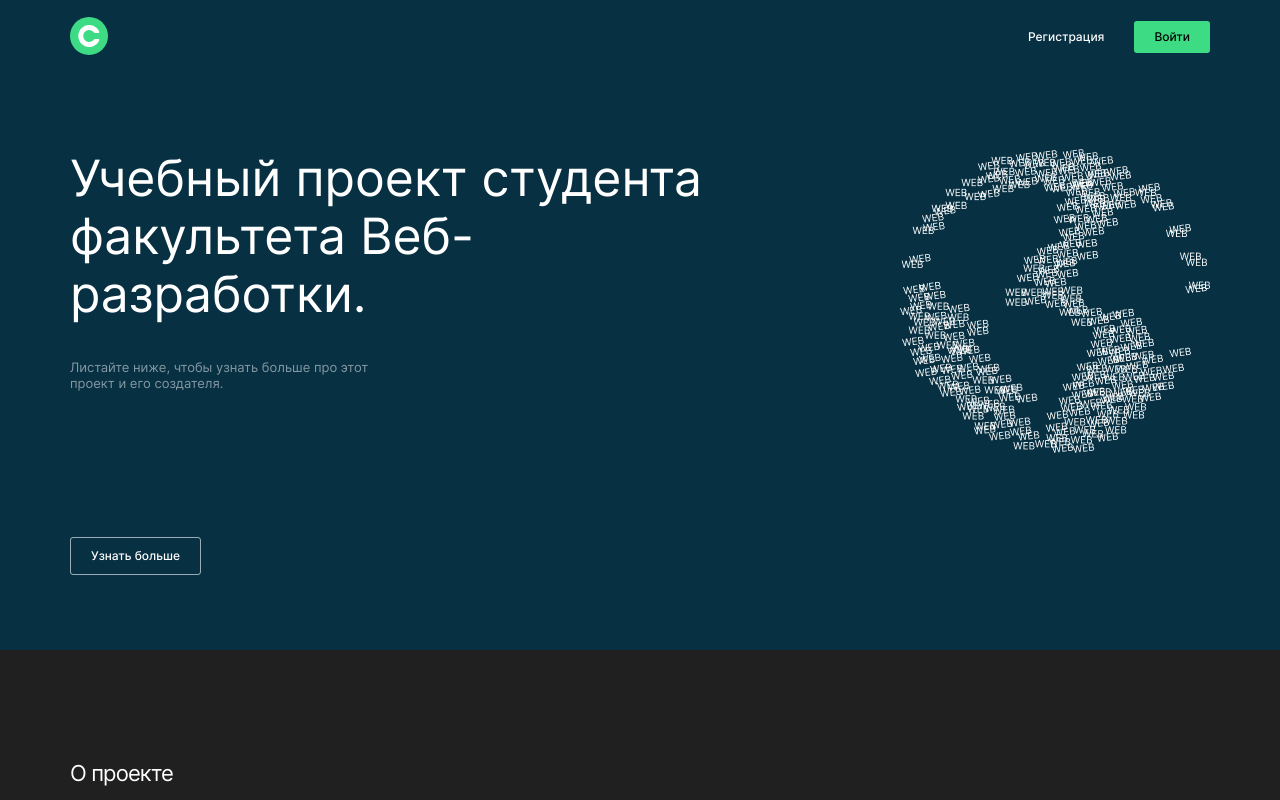
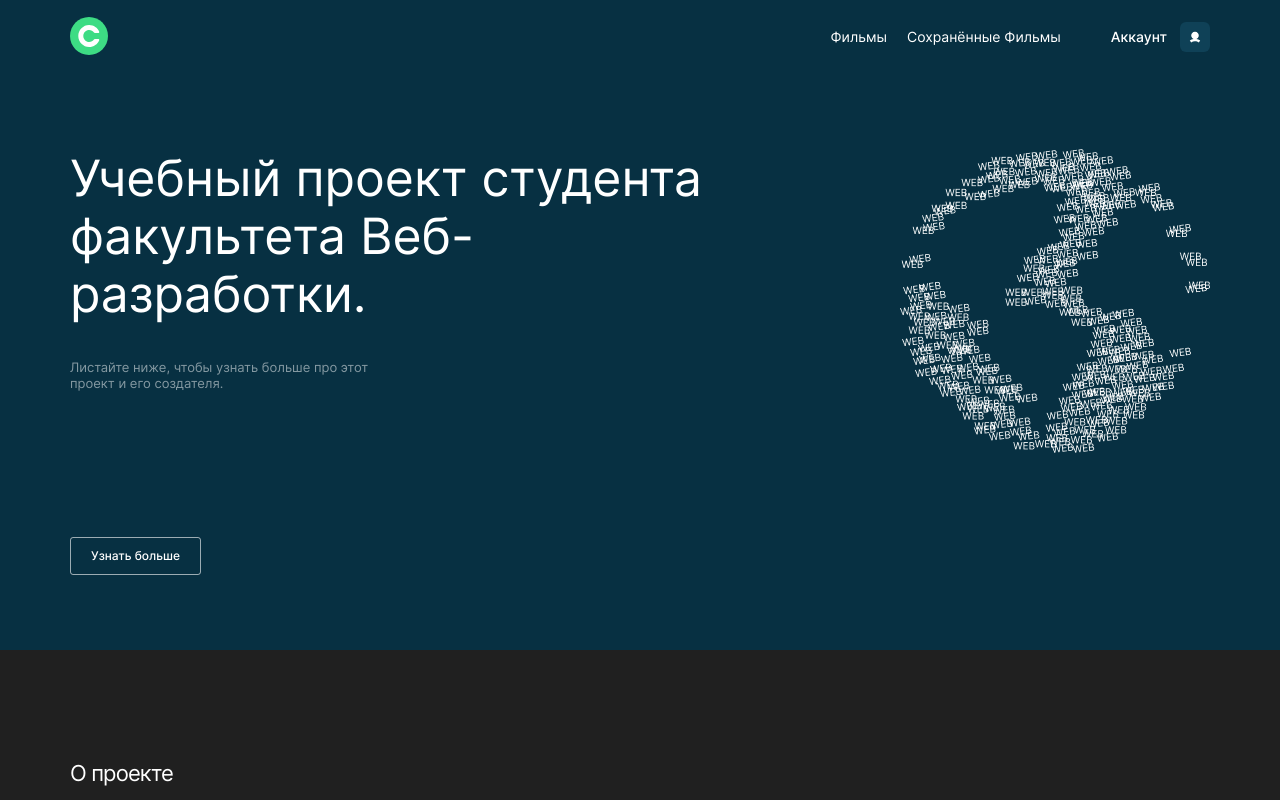
Before and after one commit to maxlivi1/movies-explorer-frontend, a React (Create React App) app: page / in a window 1280 px wide. Shown: the top 800 px of the page. Built offline with nearby package versions, Linux system fonts and the light colour scheme.

Commit message:
feat: рализовать routes

```diff
--- a/src/components/404/NotFound.jsx
+++ b/src/components/404/NotFound.jsx
@@ -1,11 +1,13 @@
+import { Link } from "react-router-dom";
 import "./NotFound.css";
+import { ROUTES } from "../../utils/constants";
 
 export default function NotFound() {
   return (
     <div className="not-found">
       <h1 className="not-found__title">404</h1>
       <p className="not-found__text">Страница не найдена</p>
-      <a className="not-found__home" href="#">Назад</a>
+      <Link to={ROUTES.main} className="not-found__home">Назад</Link>
     </div>
   )
 }
--- a/src/components/app/App.jsx
+++ b/src/components/app/App.jsx
@@ -1,15 +1,21 @@
 import { useState } from "react";
+import { Route, Routes } from "react-router-dom";
+import { ROUTES } from "../../utils/constants";
 import Footer from "../footer/Footer";
 import Header from "../header/Header";
 import Main from "../main/Main";
+import NotFound from "../404/NotFound";
 import "./App.css";
 
 export default function App() {
-  const [loggedIn, setLoggedIn] = useState(false);
+  const [loggedIn, setLoggedIn] = useState(true);
   return (
     <div className="app">
       <Header loggedIn={loggedIn} />
-      <Main />
+      <Routes>
+        <Route path={ROUTES.main} element={<Main />} />
+        <Route path={ROUTES.notFound} element={<NotFound />} />
+      </Routes>
       <Footer />
     </div>
   );
--- a/src/components/footer/Footer.jsx
+++ b/src/components/footer/Footer.jsx
@@ -1,7 +1,16 @@
 import "./Footer.css";
+import { useLocation } from "react-router-dom";
+import { ROUTES } from "../../utils/constants";
 
 export default function Footer() {
+  const location = useLocation();
+  const pathname = location.pathname;
+  const isVisible =
+    pathname === ROUTES.main ||
+    pathname === ROUTES.movies ||
+    pathname === ROUTES.savedMovies;
   return (
+    isVisible && (
       <footer className="footer">
         <div className="footer__title">
           Учебный проект Яндекс.Практикум х BeatFilm.
@@ -13,8 +22,8 @@ export default function Footer() {
               <a
                 className="footer__link"
                 href="https://practicum.yandex.ru/"
-              noopener
                 target={"_blank"}
+                rel="noreferrer"
               >
                 Яндекс.Практикум
               </a>
@@ -23,8 +32,8 @@ export default function Footer() {
               <a
                 className="footer__link"
                 href="https://github.com/MaxLiVi1"
-              noopener
                 target={"_blank"}
+                rel="noreferrer"
               >
                 Github
               </a>
@@ -32,5 +41,6 @@ export default function Footer() {
           </ul>
         </div>
       </footer>
+    )
   );
 }
--- a/src/components/header/Header.css
+++ b/src/components/header/Header.css
@@ -9,3 +9,7 @@
   min-height: 74px;
   background-color: rgba(7, 48, 66, 1);
 }
+
+.header_place_main {
+  background-color: rgba(32, 32, 32, 1);
+}
--- a/src/components/header/Header.jsx
+++ b/src/components/header/Header.jsx
@@ -2,13 +2,25 @@ import Logo from "./logo/Logo";
 import "./Header.css";
 import AccountButton from "./account_button/AccountButton";
 import Navigation from "./navigation/Navigation";
+import { useLocation } from "react-router-dom";
+import { ROUTES } from "../../utils/constants";
 
 export default function Header({ loggedIn }) {
+  const location = useLocation();
+  const pathname = location.pathname;
+  const isVisible =
+    pathname === ROUTES.main ||
+    pathname === ROUTES.movies ||
+    pathname === ROUTES.savedMovies;
+  const style =
+    pathname === ROUTES.main ? "header" : "header header_place_main";
   return (
-    <header className="header">
-      <Logo />
-      <Navigation loggedIn={loggedIn} />
-      <AccountButton loggedIn={loggedIn} />
-    </header>
+    isVisible && (
+      <header className={style}>
+        <Logo />
+        <Navigation loggedIn={loggedIn} />
+        <AccountButton loggedIn={loggedIn} />
+      </header>
+    )
   );
 }
--- a/src/components/header/account_button/AccountButton.css
+++ b/src/components/header/account_button/AccountButton.css
@@ -2,18 +2,12 @@
   margin: 0;
   padding: 0;
   box-sizing: border-box;
-  display: none;
+  display: flex;
   justify-content: center;
   align-items: center;
-  outline: none;
-  border: none;
+  text-decoration: none;
   gap: 13px;
-  background: transparent;
   cursor: pointer;
-}
-
-.account-button_visible {
-  display: flex;
 }
 
 .account-button__name {
@@ -41,3 +35,7 @@
   border-radius: 6px;
   background: #0f4157;
 }
+
+.account-button__image_place_main {
+  background: rgba(49, 49, 49, 1);
+}
--- a/src/components/header/account_button/AccountButton.jsx
+++ b/src/components/header/account_button/AccountButton.jsx
@@ -1,12 +1,18 @@
 import "./AccountButton.css";
 import { Link } from "react-router-dom";
+import { useLocation } from "react-router-dom";
+import { ROUTES } from "../../../utils/constants";
 
 export default function AccountButton({ loggedIn }) {
-  const style = loggedIn ? "account-button account-button_visible" : "account-button";
+  const location = useLocation();
+  const pathname = location.pathname;
+  const style =
+    pathname === ROUTES.main ? "account-button__image" : "account-button__image account-button__image_place_main"
+
   return (
-    <button type="button" className={style}>
+    loggedIn && (<Link to={ROUTES.profile} className="account-button">
       <span className="account-button__name">Аккаунт</span>
-      <div className="account-button__image">
+      <div className={style}>
         <svg
           xmlns="http://www.w3.org/2000/svg"
           width="12"
@@ -21,6 +27,6 @@ export default function AccountButton({ loggedIn }) {
           />
         </svg>
       </div>
-    </button>
+    </Link>)
   );
 }
--- a/src/components/header/logo/Logo.jsx
+++ b/src/components/header/logo/Logo.jsx
@@ -1,9 +1,10 @@
 import "./Logo.css";
 import { Link } from "react-router-dom";
+import { ROUTES } from "../../../utils/constants";
 
 export default function Logo() {
   return (
-    <a className="logo" href="#" noopener target={"_blank"}>
+    <Link to={ROUTES.main} className="logo">
       <svg
         xmlns="http://www.w3.org/2000/svg"
         width="38"
@@ -21,6 +22,6 @@ export default function Logo() {
           />
         </g>
       </svg>
-    </a>
+    </Link>
   );
 }
--- a/src/components/header/navigation/Navigation.css
+++ b/src/components/header/navigation/Navigation.css
@@ -18,6 +18,7 @@
   padding: 0;
   box-sizing: border-box;
   cursor: pointer;
+  text-decoration: none;
 
   font-size: 14px;
   font-style: normal;
--- a/src/components/header/navigation/Navigation.jsx
+++ b/src/components/header/navigation/Navigation.jsx
@@ -1,5 +1,6 @@
 import "./Navigation.css";
 import { Link } from "react-router-dom";
+import { ROUTES } from "../../../utils/constants";
 
 export default function Navigation({ loggedIn }) {
   const style = loggedIn ? "navigation navigation_authorized" : "navigation";
@@ -8,13 +9,24 @@ export default function Navigation({ loggedIn }) {
     <nav className={style}>
       {loggedIn ? (
         <>
-          <a className="navigation__link">Фильмы</a>
-          <a className="navigation__link">Сохранённые Фильмы</a>
+          <Link to={ROUTES.movies} className="navigation__link">
+            Фильмы
+          </Link>
+          <Link to={ROUTES.savedMovies} className="navigation__link">
+            Сохранённые Фильмы
+          </Link>
         </>
       ) : (
         <>
-          <a className="navigation__link-registration">Регистрация</a>
-          <a className="navigation__link-in">Войти</a>
+          <Link
+            to={ROUTES.registration}
+            className="navigation__link-registration"
+          >
+            Регистрация
+          </Link>
+          <Link to={ROUTES.login} className="navigation__link-in">
+            Войти
+          </Link>
         </>
       )}
     </nav>
--- a/src/utils/constants.js
+++ b/src/utils/constants.js
@@ -36,4 +36,14 @@ const PROJECTS_LIST = [
     url: "https://maxlivi.students.nomoredomains.xyz"
   },
 ];
-export { TECHNOLOGIES, PROJECTS_LIST };
+
+const ROUTES = {
+  main: "/",
+  movies: "/movies",
+  savedMovies: "/saved-movies",
+  registration: "/signup",
+  login: "/signin",
+  profile: "/profile",
+  notFound: "*",
+}
+export { TECHNOLOGIES, PROJECTS_LIST, ROUTES };
```
Also changed, not shown: src/index.js (+8 -7 lines). Lines whose indentation alone changed are shown as unchanged.
